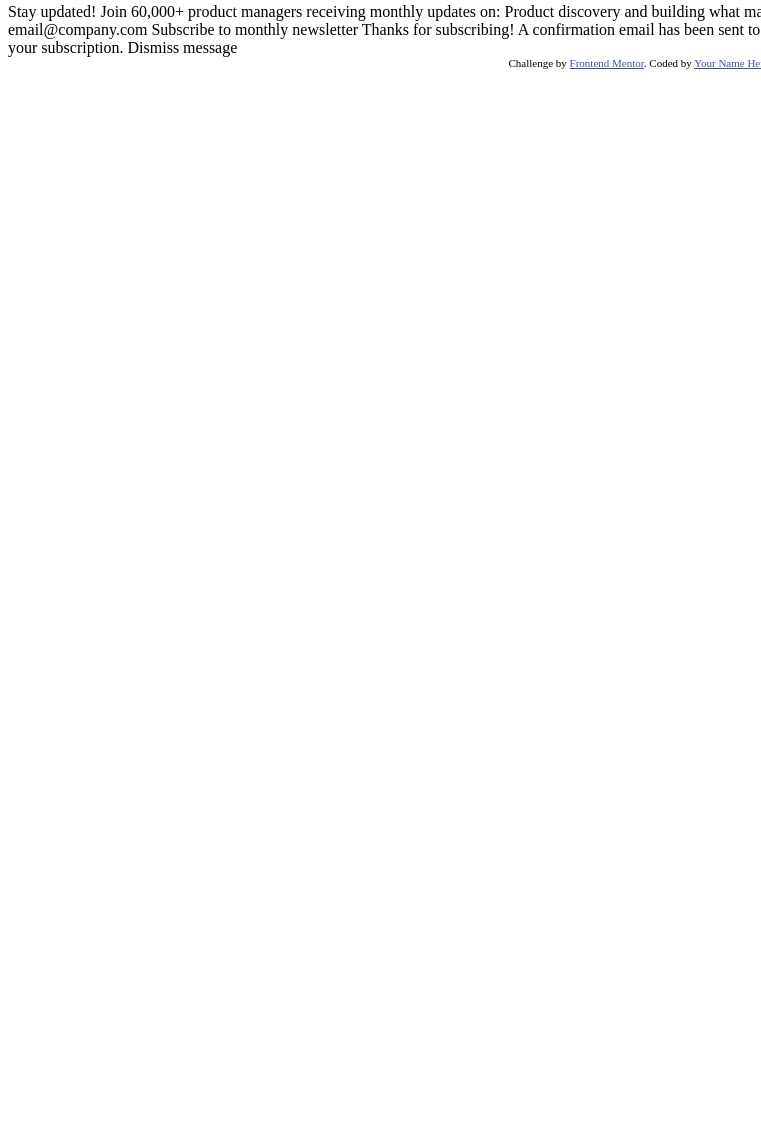
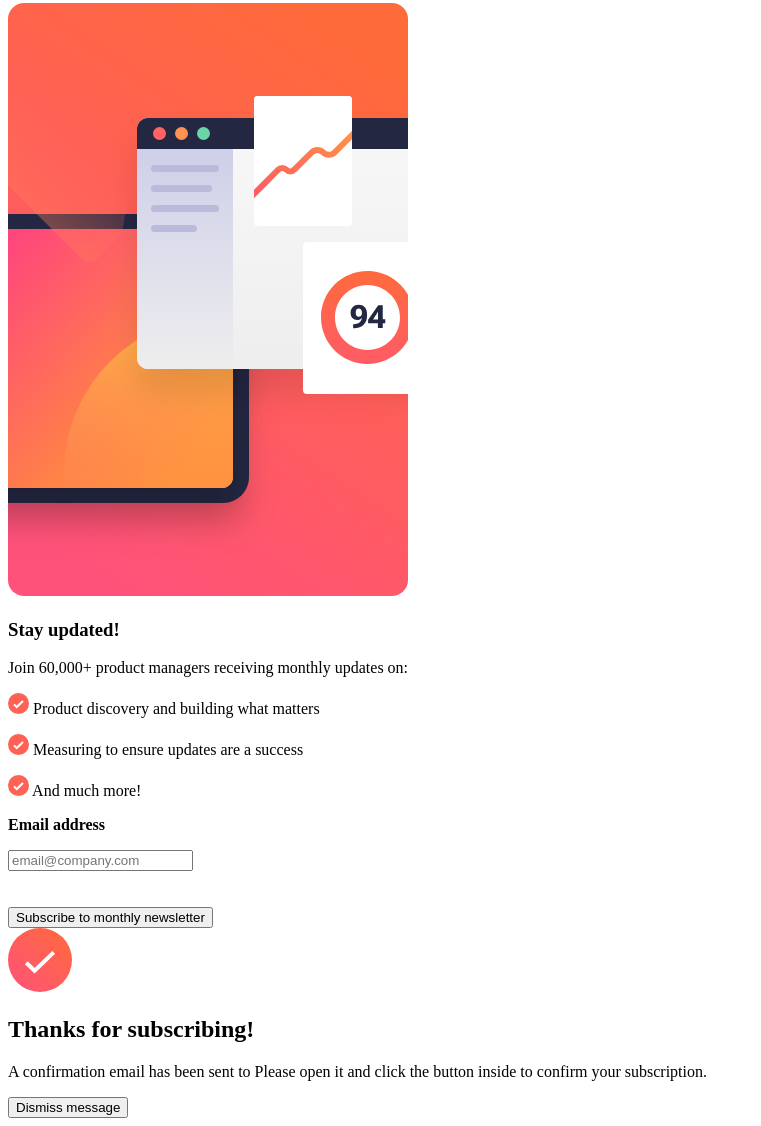
Before and after one commit to Glenda9031/Newsletter_Signup_Form_With_Success_Message, a plain HTML site: page index.html in a window 1280 px wide. Shown: the part 5-1131 px from the top of the page, without its empty margins (0-761 px from the left). Before the commit the page ends 800 px from the top, so only its background shows below. Drawn offline with Linux system fonts and the light colour scheme.

Commit message:
Update index.html and create style.css and script.js

```diff
--- a/index.html
+++ b/index.html
@@ -5,48 +5,69 @@
   <meta name="viewport" content="width=device-width, initial-scale=1.0"> <!-- displays site properly based on user's device -->
 
   <link rel="icon" type="image/png" sizes="32x32" href="./assets/images/favicon-32x32.png">
+  <link rel="stylesheet" href="css/style.css">
 
   <title>Frontend Mentor | Newsletter sign-up form with success message</title>
 
-  <!-- Feel free to remove these styles or customise in your own stylesheet 👍 -->
-  <style>
-    .attribution { font-size: 11px; text-align: center; }
-    .attribution a { color: hsl(228, 45%, 44%); }
-  </style>
 </head>
 <body>
+    <main>
+      <div>
+        <section class="information">
+          <div class="img">
+            <img src="./assets/images/illustration-sign-up-desktop.svg" alt="">
+          </div>
 
-  <!-- Sign-up form start -->
+          <article class="info_product">
+            <h1>Stay updated!</h1>
+            <p>Join 60,000+ product managers receiving monthly updates on:</p>
+            <p>
+              <img src="./assets/images/icon-list.svg" alt="icon list">
+              Product discovery and building what matters
+            </p>
 
-  Stay updated!
+            <p>
+              <img src="./assets/images/icon-list.svg" alt="icon list">
+              Measuring to ensure updates are a success
+            </p>
 
-  Join 60,000+ product managers receiving monthly updates on:
+            <p>
+              <img src="./assets/images/icon-list.svg" alt="icon list">
+              And much more!
+            </p>          </article>
+        </section>
 
-  Product discovery and building what matters
-  Measuring to ensure updates are a success
-  And much more!
+          <!-- Sign-up form start -->
 
-  Email address
-  email@company.com
+        <section class="content_field">
+          <strong>Email address</strong>
+          <p id="error_message"></p>
+          <input type="email" name="" id="email" placeholder="email@company.com"/>
+          <br><br><br>
+          <button type="submit" onclick="validForm()">Subscribe to monthly newsletter</button>
+        </section>
 
-  Subscribe to monthly newsletter
+          <!-- Sign-up form end -->
 
-  <!-- Sign-up form end -->
+          <!-- Success message start -->
 
-  <!-- Success message start -->
+          <section class="success" id="success_message">
+            <div class="success-content">
+              <img src="./assets/images/icon-success.svg" alt="success icon">
+              <h2>Thanks for subscribing!</h2>
+              <p>A confirmation email has been sent to <strong id="email_placeholder"></strong>
+                Please open it and click the button inside to confirm your subscription.</p>
+                <button href="#index.html">
+                  Dismiss message
+                </button>
+            </div>
+          </section>
 
-  Thanks for subscribing!
+          <!-- Success message end -->
 
-  A confirmation email has been sent to ash@loremcompany.com.
-  Please open it and click the button inside to confirm your subscription.
+      </div>
+    </main>
 
-  Dismiss message
-
-  <!-- Success message end -->
-
-  <div class="attribution">
-    Challenge by <a href="https://www.frontendmentor.io?ref=challenge" target="_blank">Frontend Mentor</a>.
-    Coded by <a href="#">Your Name Here</a>.
-  </div>
+  <script src="script.js"></script>
 </body>
 </html>
```
Also changed, not shown: css/style.css (added), script.js (added).
